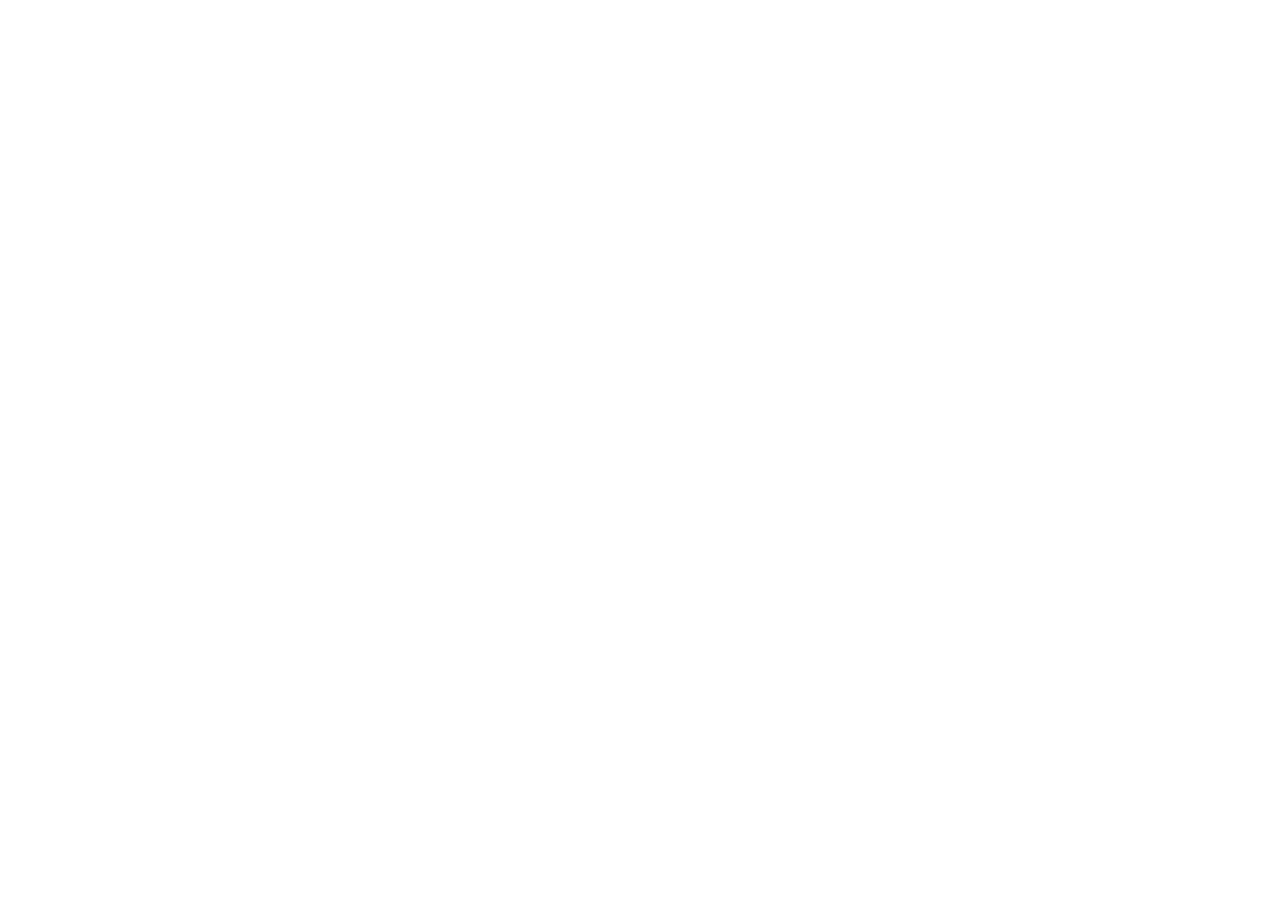
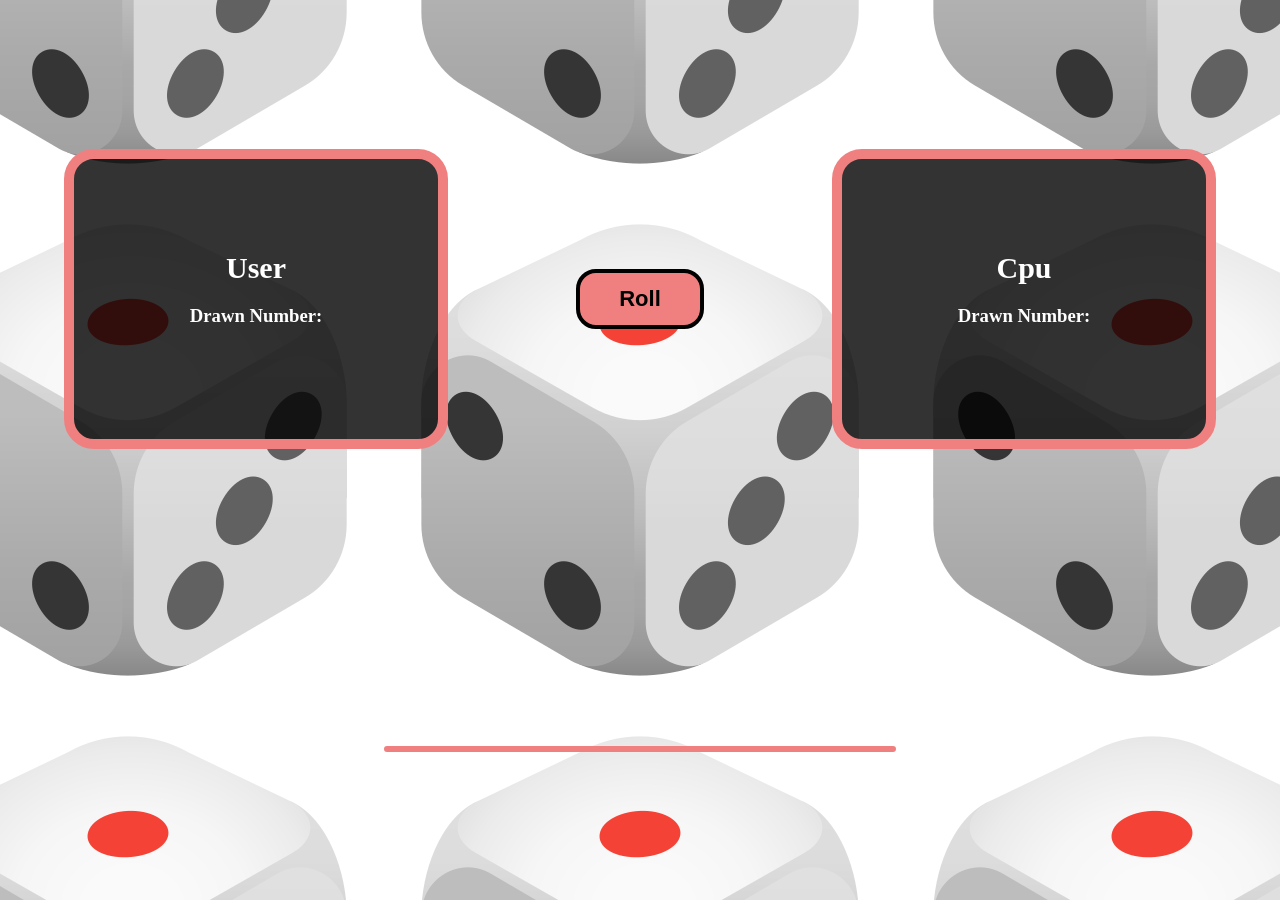
Before and after one commit to Greg1928/js-mail-dadi, a plain HTML site: page dadi/index.html in a window 1280 px wide. Before the commit the page ends 800 px from the top, so only its background shows below. Drawn offline with Linux system fonts and the light colour scheme.

Commit message:
added style

```diff
--- /dev/null
+++ b/dadi/css/style.css
@@ -0,0 +1,68 @@
+* {
+    margin: 0;
+    padding: 0;
+    box-sizing: border-box;
+}
+p{
+    font-weight: bold;
+    font-size: 30px;
+}
+h2{
+    font-size: 30px;
+}
+.container{
+    width: 100vw;
+    height: 900px;
+    margin: auto;
+    background-image: url("../img/1f3b2.png");
+    background-position: center;
+    flex-direction: column;
+    display: flex;
+    justify-content: space-around;
+}
+.row{
+    display: flex;
+    justify-content: space-around;
+}
+.user-box, .cpu-box{
+    background-color: rgba(0, 0, 0, 0.8);
+    border: solid lightcoral 10px;
+    width: 30%;
+    height: 300px;
+    border-radius: 30px;
+    color: white;
+    display: flex;
+    flex-direction: column;
+    justify-content: center;
+    align-items: center;
+    gap: 20px;
+
+}
+button{
+   font-size: 22px;
+   width: 10%;
+   height: 60px;
+   border-radius: 20px;
+   border: solid black 4px;
+   cursor: pointer;
+   align-self: center;
+   background-color: lightcoral;
+   color: black;
+   font-weight: bold;
+}
+.lost, .won, .draw{
+    display: none;
+    text-align: center;
+
+}
+.active{
+    display: block;
+}
+.result{
+    background-color: rgba(0, 0, 0, 0.8);
+    border: solid lightcoral 3px;
+    border-radius: 10px;
+    color: white;
+    width: 40%;
+    align-self: center;
+}
--- a/dadi/index.html
+++ b/dadi/index.html
@@ -4,9 +4,31 @@
         <meta charset="UTF-8">
         <meta http-equiv="X-UA-Compatible" content="IE=edge">
         <meta name="viewport" content="width=device-width, initial-scale=1.0">
-        <title>Document</title>
+        <title>Dadi</title>
+        <link rel="stylesheet" href="css/style.css">
     </head>
     <body>
+        <div class="container">
+            <div class="row">
+                <div class="user-box">
+                    <h2>User</h2>
+                    <h3>Drawn Number:</h3>
+                    <p id="user"></p>
+                </div>
+                <button id="btn">Roll</button>
+                <div class="cpu-box">
+                    <h2>Cpu</h2>
+                    <h3>Drawn Number:</h3>
+                    <p id="cpu"></p>
+                </div>
+            </div>
+            <div class="result">
+                <p id="lost" class="lost">Cpu Won...Try Again!</p>
+                <p id="won" class="won">You Won, Congratulation!</p>
+                <p id="draw" class="draw">Same Score, click 'Roll' to roll the dice again</p>
+            </div>
+
+        </div>
 
 
 
--- a/dadi/js/main.js
+++ b/dadi/js/main.js
@@ -1,13 +1,30 @@
+
+const won = document.getElementById("won");
+const lost = document.getElementById("lost");
+const draw= document.getElementById("draw");
+const btn = document.getElementById("btn");
+
+btn.addEventListener("click",
+    function(){
         let cpuNumber = Math.floor(Math.random() * 6) + 1;
         console.log("CPU Number : " + cpuNumber);
-
+        document.getElementById("cpu").innerHTML = cpuNumber;
         let userNumber = Math.floor(Math.random() * 6) + 1;
         console.log("Your Number : " + userNumber);
-
+        document.getElementById("user").innerHTML = userNumber;
+        if(lost.classList.contains("active") || won.classList.contains("active") || draw.classList.contains("active")){
+            won.classList.remove("active");
+            lost.classList.remove("active");
+            draw.classList.remove("active");
+        }
         if ( userNumber > cpuNumber ){
+            won.classList.add("active");
             console.log("User Win!");
-} else if ( userNumber < cpuNumber ){
+        }else if ( userNumber < cpuNumber ){
             console.log("CPU Win!");
+            lost.classList.add("active");
         }else {
-    console.log("Same Score, click 'f5' to roll the dice again");
+            console.log("Same Score, click 'Roll' to roll the dice again");
+            draw.classList.add("active");
     }
+});
```
Also changed, not shown: dadi/img/1f3b2.png (added). Lines whose indentation alone changed are shown as unchanged.
